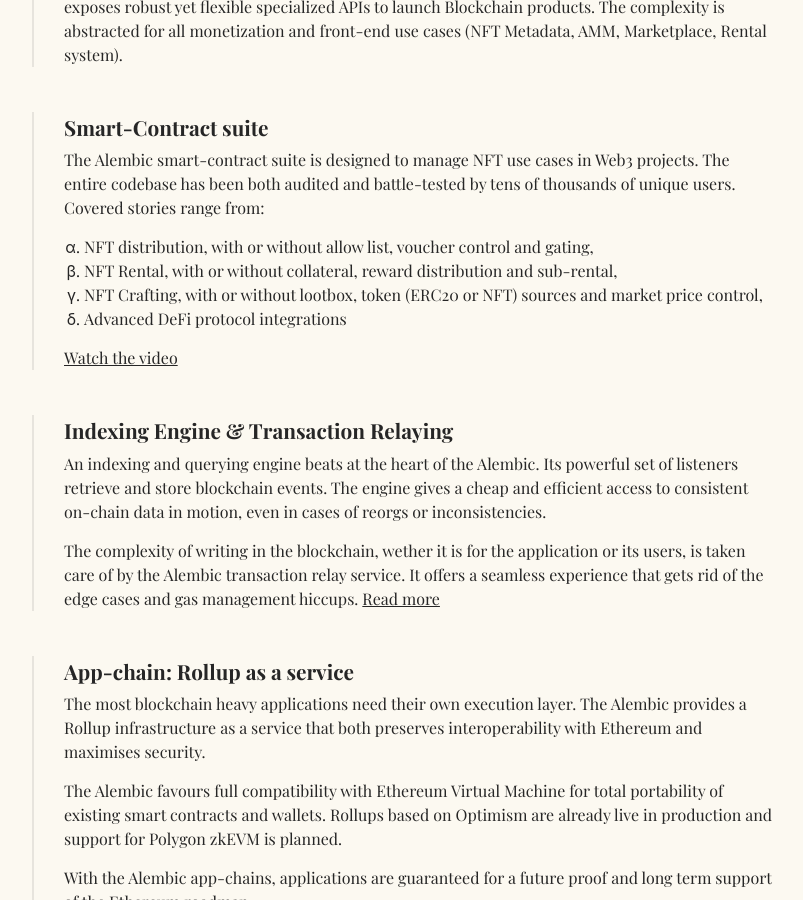
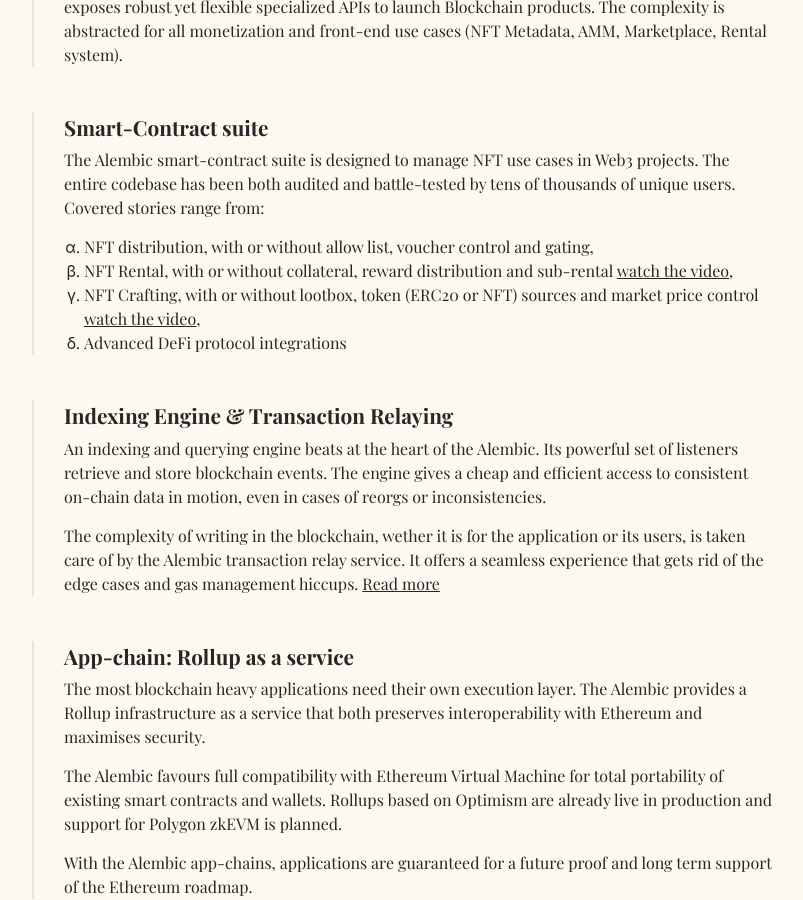
Before and after one commit to jdetychey/landing, a Jekyll site: the page built from index.markdown, in a window 1280 px wide and 900 px high, scrolled down 963 px. Shown: the whole window, without its empty margins (238-1041 px from the left). Built offline with Jekyll 4.4.1, drawn with Linux system fonts in a browser that asks for light colours; some web fonts are replaced; our own code applies the rules of GitHub Pages for plain Markdown files.

Commit message:
Update index.markdown

```diff
--- a/index.markdown
+++ b/index.markdown
@@ -35,11 +35,10 @@ The platform architecture has 4 main layers which can be used together or separa
 >The Alembic smart-contract suite is designed to manage NFT use cases in Web3 projects.  The entire codebase has been both audited and battle-tested by tens of thousands of unique users. Covered stories range from:
 >
 >- NFT distribution, with or without allow list, voucher control and gating,
->- NFT Rental, with or without collateral, reward distribution and sub-rental,
->- NFT Crafting, with or without lootbox, token (ERC20 or NFT) sources and market price control,
+>- NFT Rental, with or without collateral, reward distribution and sub-rental [watch the video](https://www.youtube.com/watch?v=p4vLq5_D-cQ),
+>- NFT Crafting, with or without lootbox, token (ERC20 or NFT) sources and market price control [watch the video]( https://www.youtube.com/watch?v=3jN-AewUgfI),
 >- Advanced DeFi protocol integrations
 >
->[Watch the video](https://www.youtube.com/watch?v=p4vLq5_D-cQ)
 
 >### Indexing Engine & Transaction Relaying
 >
```
